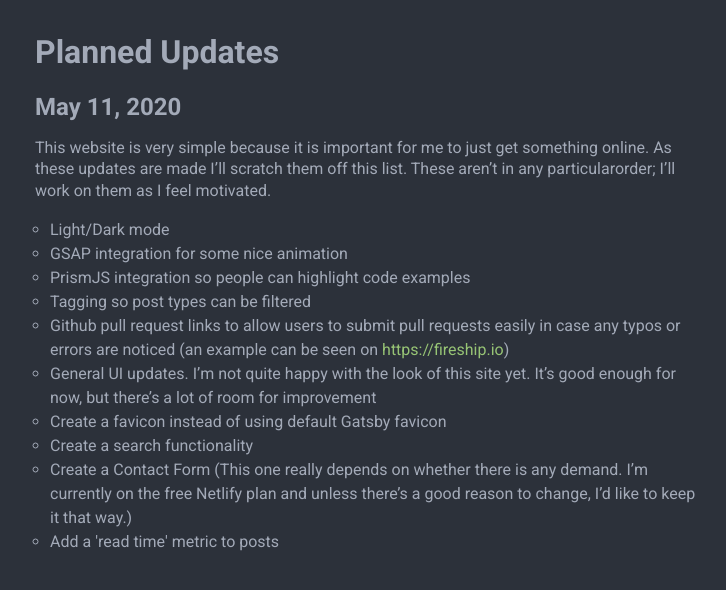
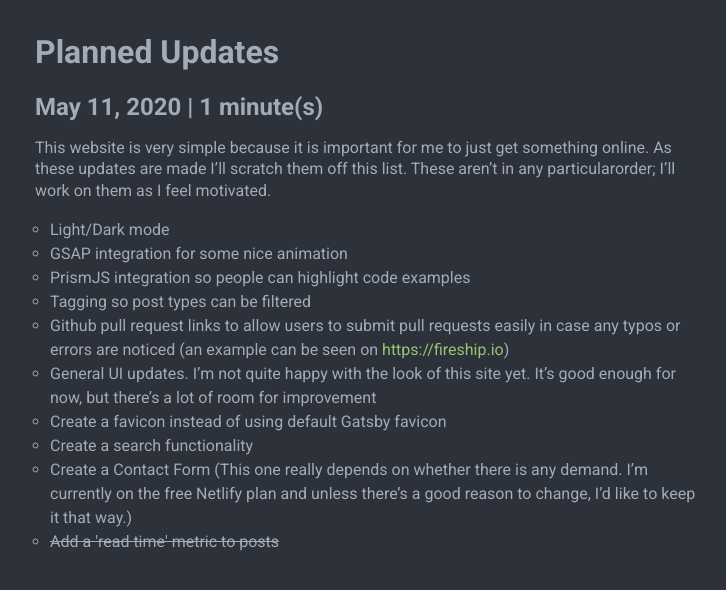
Before and after one commit to jj-plane/website, a Gatsby site: page /5-11-2020/planned-updates/ in a window 1280 px wide. Shown: the part 210-800 px from the top of the page, without its empty margins (269-995 px from the left). Built offline with nearby package versions, Linux system fonts and the light colour scheme; Gatsby itself is replaced by a stand-in of ours.

Commit message:
read time metric added to frontmatter. Updated planned updates post.

```diff
--- a/src/posts/5-11-2020/planned-updates.md
+++ b/src/posts/5-11-2020/planned-updates.md
@@ -1,6 +1,7 @@
 ---
 title: "Planned Updates"
 date: "2020-05-11"
+readtime: 1
 ---
 
 <p>This website is very simple because it is important for me to just get something online. As these updates are made I’ll scratch them off this list. These aren’t in any particularorder; I’ll work on them as I feel motivated.</p>
@@ -15,5 +16,5 @@ date: "2020-05-11"
     <li>Create a favicon instead of using default Gatsby favicon</li>
     <li>Create a search functionality</li>
     <li>Create a Contact Form (This one really depends on whether there is any demand. I’m currently on the free Netlify plan and unless there’s a good reason to change, I’d like to keep it that way.)</li>
-    <li>Add a 'read time' metric to posts</li>
+    <li><s>Add a 'read time' metric to posts</s></li>
 </ul>
--- a/src/posts/5-8-2020/the-purpose-of-this-blog.md
+++ b/src/posts/5-8-2020/the-purpose-of-this-blog.md
@@ -1,6 +1,7 @@
 ---
 title: "The Purpose of This Blog"
 date: "2020-05-08"
+readtime: 1
 ---
 
 
--- a/src/templates/post.js
+++ b/src/templates/post.js
@@ -16,7 +16,7 @@ export default function Post({
         <SEO title={`${frontmatter.title} | ${frontmatter.date}`}></SEO>
         <main className="post-main">
           <h1 className="post-title">{frontmatter.title}</h1>
-          <h2 className="post-date">{frontmatter.date}</h2>
+          <h2 className="post-date">{frontmatter.date} | {frontmatter.readtime} minute(s)</h2>
           <div dangerouslySetInnerHTML={{__html: html}}></div>
         </main>
       </Layout>
@@ -30,6 +30,7 @@ export const query = graphql`
       frontmatter{
         date(formatString: "MMMM DD, YYYY")
         title
+        readtime
       }
     }
   }
```
